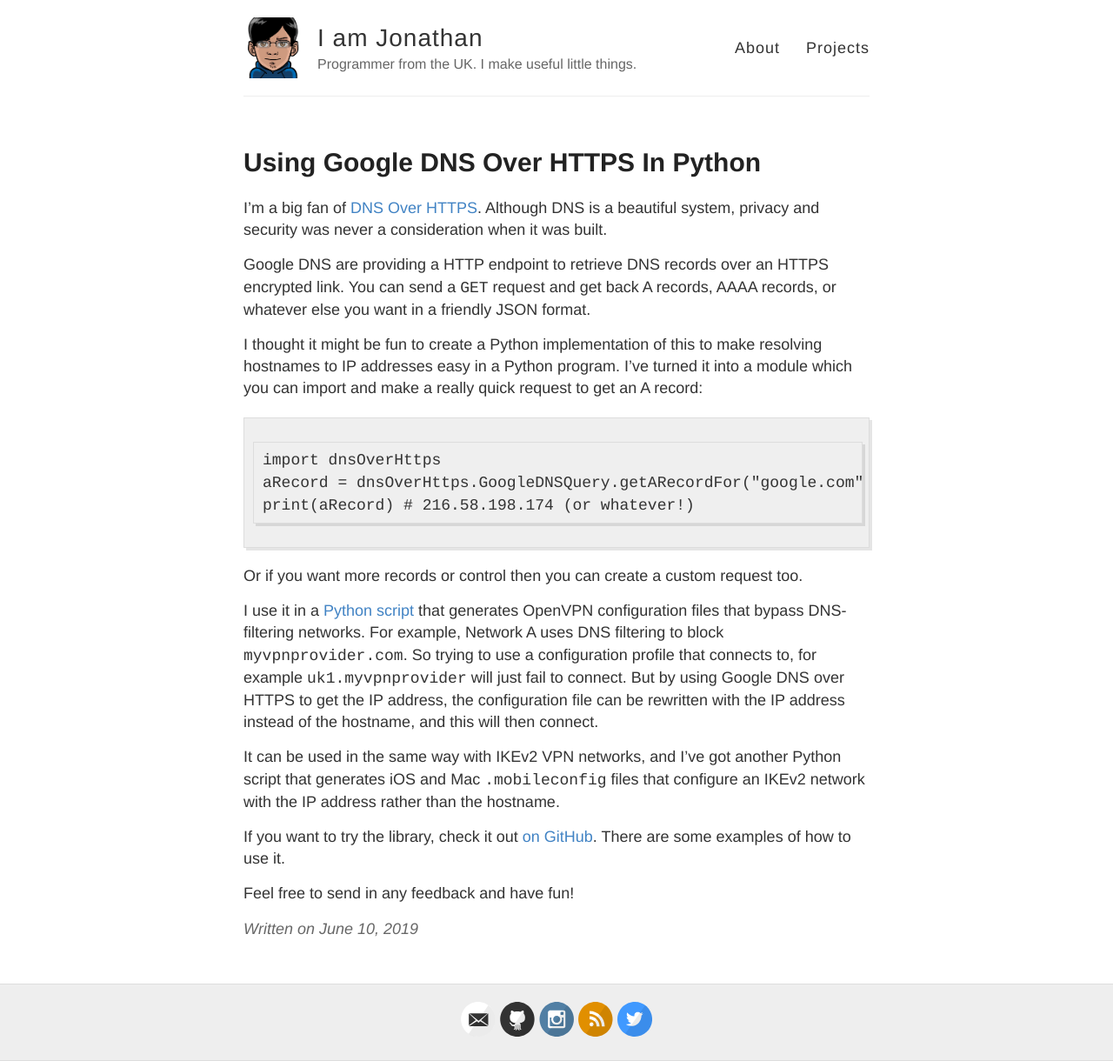
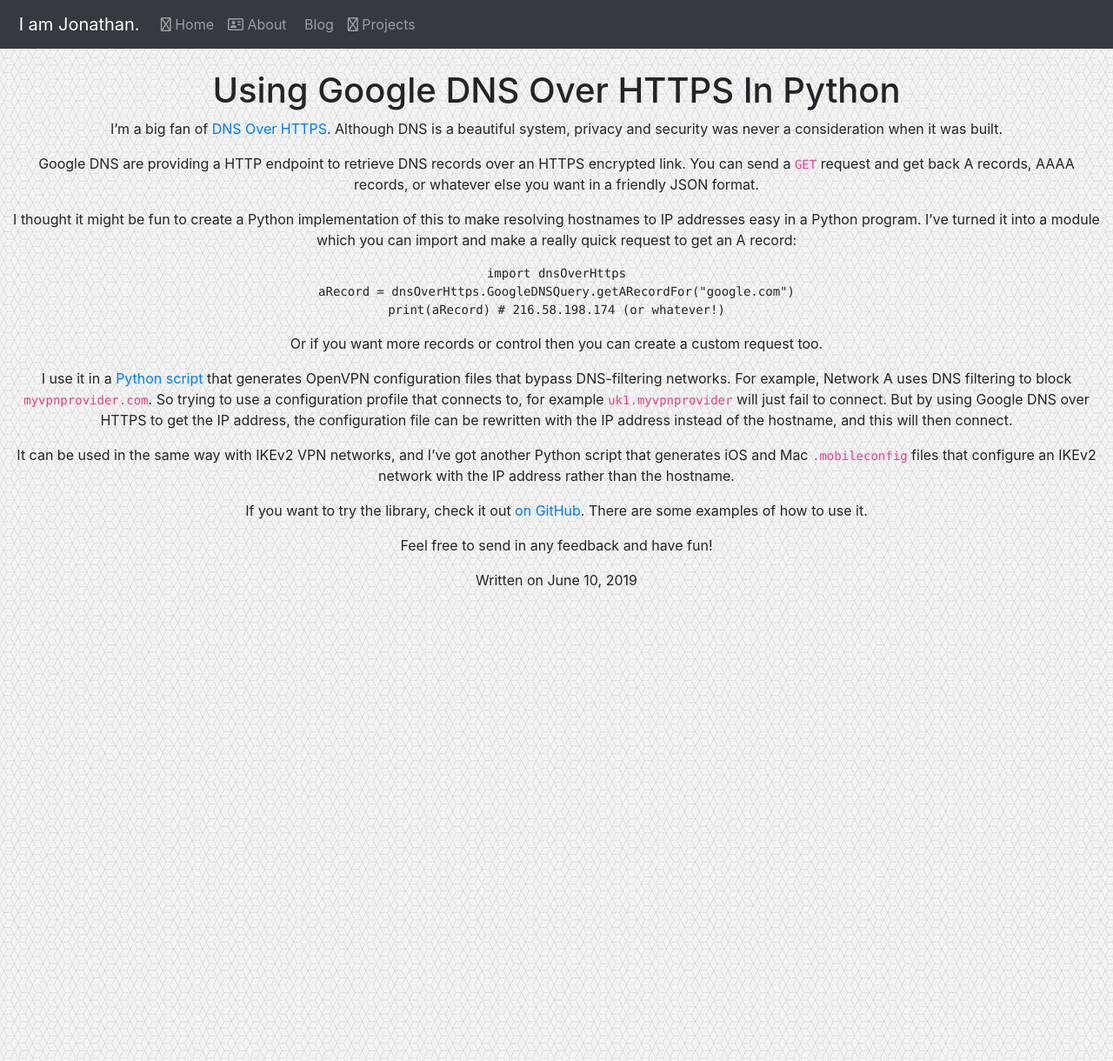
Before and after one commit to lovattj/lovattj.github.io, a Jekyll site: the page built from _posts/2019-6-10-Using-Google-DNS-Over-HTTPS-In-Python.md, in a window 1280 px wide and 1220 px high. Shown: the whole window at 87% size. Built offline with Jekyll 4.4.1, drawn with Linux system fonts in a browser that asks for light colours; nearby versions of some CDN libraries.

Commit message:
updated to use bootstrap

```diff
--- a/_config.yml
+++ b/_config.yml
@@ -3,10 +3,10 @@
 #
 
 # Name of your site (displayed in the header)
-name: I am Jonathan
+name: I am Jonathan.
 
 # Short bio or description (displayed in the header)
-description: Programmer from the UK. I make useful little things.
+description: Programmer from the UK. I try to make useful little things.
 
 # URL of your avatar or profile pic (you could use your GitHub profile pic)
 avatar: https://raw.githubusercontent.com/lovattj/lovattj.github.io/master/images/3456906.gif
--- a/_layouts/default.html
+++ b/_layouts/default.html
@@ -5,45 +5,54 @@
 
     {% include meta.html %}
 
-    <!--[if lt IE 9]>
-      <script src="http://html5shiv.googlecode.com/svn/trunk/html5.js"></script>
-    <![endif]-->
     <script src="https://kit.fontawesome.com/702a27c771.js"></script>
+    <script src="https://code.jquery.com/jquery-3.4.1.slim.min.js" integrity="sha384-J6qa4849blE2+poT4WnyKhv5vZF5SrPo0iEjwBvKU7imGFAV0wwj1yYfoRSJoZ+n" crossorigin="anonymous"></script>
+    <script src="https://cdn.jsdelivr.net/npm/popper.js@1.16.0/dist/umd/popper.min.js" integrity="sha384-Q6E9RHvbIyZFJoft+2mJbHaEWldlvI9IOYy5n3zV9zzTtmI3UksdQRVvoxMfooAo" crossorigin="anonymous"></script>
     <link rel="stylesheet" type="text/css" href="{{ site.baseurl }}/style.css" />
-    <link rel="alternate" type="application/rss+xml" title="{{ site.name }} - {{ site.description }}" href="{{ site.baseurl }}/feed.xml" />
+    <link rel="stylesheet" href="https://stackpath.bootstrapcdn.com/bootstrap/4.4.1/css/bootstrap.min.css" integrity="sha384-Vkoo8x4CGsO3+Hhxv8T/Q5PaXtkKtu6ug5TOeNV6gBiFeWPGFN9MuhOf23Q9Ifjh" crossorigin="anonymous">
+    <script src="https://stackpath.bootstrapcdn.com/bootstrap/4.4.1/js/bootstrap.min.js" integrity="sha384-wfSDF2E50Y2D1uUdj0O3uMBJnjuUD4Ih7YwaYd1iqfktj0Uod8GCExl3Og8ifwB6" crossorigin="anonymous"></script>
+
+    <style>
+      body {
+        background: url('/images/greek-vase.png') repeat 0 0;
+        padding-top: 10px !important;
+      }
+      .card {
+        margin-bottom: 10px !important;
+      }
+    </style>
   </head>
 
   <body>
-    <div class="wrapper-masthead">
-      <div class="container">
-        <header class="masthead clearfix">
-          <a title="Go to the home page" href="{{ site.baseurl }}/" class="site-avatar"><img src="{{ site.avatar }}" /></a>
+    <nav class="navbar navbar-expand-md navbar-dark bg-dark fixed-top">
+      <a class="navbar-brand" href="/"><i class="far fa-stars"></i> {{ site.name }}</a>
+      <button class="navbar-toggler" type="button" data-toggle="collapse" data-target="#navbarsExampleDefault" aria-controls="navbarsExampleDefault" aria-expanded="false" aria-label="Toggle navigation">
+        <span class="navbar-toggler-icon"></span>
+      </button>
 
-          <div class="site-info">
-            <h1 class="site-name"><a href="{{ site.baseurl }}/">{{ site.name }}</a></h1>
-            <p class="site-description">{{ site.description }}</p>
-          </div>
+      <div class="collapse navbar-collapse" id="navbarsExampleDefault">
+        <ul class="navbar-nav mr-auto">
+          <li class="nav-item">
+            <a class="nav-link" title="Home" href="/"><i class="far fa-home"></i> Home <span class="sr-only">(current)</span></a>
+          </li>
+          <li class="nav-item">
+            <a class="nav-link" title="About" href="/about"><i class="far fa-address-card"></i> About</a>
+          </li>
+          <li class="nav-item">
+            <a class="nav-link" title="Blog" href="/blog"><i class="far fa-book-user"></i> Blog</a>
+          </li>
+          <li class="nav-item">
+            <a class="nav-link" title="Projects" href="/projects"><i class="far fa-laptop-code"></i> Projects</a>
+          </li>
+        </ul>
+      </div>
+    </nav>
 
-          <nav>
-            <a title="About" href="{{ site.baseurl }}/about/"><i class="fal fa-user-crown"></i> About</a>&nbsp;
-            <a title="Projects" href="{{ site.baseurl }}/projects/"><i class="fal fa-code-branch"></i> Projects</a>
-          </nav>
-        </header>
-      </div>
-    </div>
+    <div id="main" role="main" class="container-fluid text-center" style="padding-top: 70px !important;">
+          {{ content }}
+    </div><!-- /.container -->
 
-    <div id="main" role="main" class="container">
-      {{ content }}
-    </div>
 
-    <div class="wrapper-footer">
-      <div class="container">
-        <footer class="footer">
-          {% include svg-icons.html %}
-        </footer>
-      </div>
-    </div>
 
-    {% include analytics.html %}
   </body>
 </html>
--- a/_layouts/post.html
+++ b/_layouts/post.html
@@ -13,5 +13,4 @@
     Written on {{ page.date | date: "%B %e, %Y" }}
   </div>
 
-  {% include disqus.html %}
 </article>
--- a/style.scss
+++ /dev/null
@@ -1,289 +0,0 @@
----
----
-
-//
-// IMPORTS
-//
-
-@import "reset";
-@import "variables";
-// Syntax highlighting @import is at the bottom of this file
-
-/**************/
-/* BASE RULES */
-/**************/
-
-html {
-  font-size: 100%;
-}
-
-body {
-	background: $white;
-  font: 18px/1.4 $helvetica;
-  color: $darkGray;
-}
-
-.container {
-  margin: 0 auto;
-  max-width: 740px;
-  padding: 0 10px;
-  width: 100%;
-}
-
-h1, h2, h3, h4, h5, h6 {
-  font-family: $helveticaNeue;
-  color: $darkerGray;
-  font-weight: bold;
-
-  line-height: 1.7;
-  margin: 1em 0 15px;
-  padding: 0;
-
-  @include mobile {
-    line-height: 1.4;
-  }
-}
-
-h1 {
-  font-size: 30px;
-  a {
-    color: inherit;
-  }
-}
-
-h2 {
-  font-size: 24px;
-}
-
-h3 {
-  font-size: 20px;
-}
-
-h4 {
-  font-size: 18px;
-  color: $gray;
-}
-
-p {
-  margin: 15px 0;
-}
-
-a {
-  color: $blue;
-  text-decoration: none;
-	cursor: pointer;
-  &:hover, &:active {
-    color: $blue;
-  }
-}
-
-ul, ol {
-  margin: 15px 0;
-  padding-left: 30px;
-}
-
-ul {
-  list-style-type: disc;
-}
-
-ol {
-  list-style-type: decimal;
-}
-
-ol ul, ul ol, ul ul, ol ol {
-  margin: 0;
-}
-
-ul ul, ol ul {
-  list-style-type: circle;
-}
-
-em, i {
-  font-style: italic;
-}
-
-strong, b {
-  font-weight: bold;
-}
-
-img {
-  max-width: 100%;
-}
-
-// Fixes images in popup boxes from Google Translate
-.gmnoprint img {
-  max-width: none;
-}
-
-.date {
-  font-style: italic;
-  color: $gray;
-}
-
-// Specify the color of the selection
-::-moz-selection {
-  color: $black;
-  background: $lightGray;
-}
-::selection {
-  color: $black;
-  background: $lightGray;
-}
-
-// Nicolas Gallagher's micro clearfix hack
-// http://nicolasgallagher.com/micro-clearfix-hack/
-.clearfix:before,
-.clearfix:after {
-    content: " ";
-    display: table;
-}
-
-.clearfix:after {
-    clear: both;
-}
-
-/*********************/
-/* LAYOUT / SECTIONS */
-/*********************/
-
-//
-// .masthead
-//
-
-.wrapper-masthead {
-  margin-bottom: 50px;
-}
-
-.masthead {
-  padding: 20px 0;
-  border-bottom: 1px solid $lightGray;
-
-  @include mobile {
-    text-align: center;
-  }
-}
-
-.site-avatar {
-  float: left;
-  width: 70px;
-  height: 70px;
-  margin-right: 15px;
-
-  @include mobile {
-    float: none;
-    display: block;
-    margin: 0 auto;
-  }
-
-  img {
-    border-radius: 5px;
-  }
-}
-
-.site-info {
-  float: left;
-
-  @include mobile {
-    float: none;
-    display: block;
-    margin: 0 auto;
-  }
-}
-
-.site-name {
-  margin: 0;
-  color: $darkGray;
-  cursor: pointer;
-  font-family: $helveticaNeue;
-  font-weight: 300;
-  font-size: 28px;
-  letter-spacing: 1px;
-}
-
-.site-description {
-  margin: -5px 0 0 0;
-  color: $gray;
-  font-size: 16px;
-
-  @include mobile {
-    margin: 3px 0;
-  }
-}
-
-nav {
-  float: right;
-  margin-top: 23px; // @TODO: Vertically middle align
-  font-family: $helveticaNeue;
-  font-size: 18px;
-
-  @include mobile {
-    float: none;
-    margin-top: 9px;
-    display: block;
-    font-size: 16px;
-  }
-
-  a {
-    margin-left: 20px;
-    color: $darkGray;
-    text-align: right;
-    font-weight: 300;
-    letter-spacing: 1px;
-
-    @include mobile {
-      margin: 0 10px;
-      color: $blue;
-    }
-  }
-}
-
-//
-// .main
-//
-
-.posts > .post {
-  padding-bottom: 2em;
-  border-bottom: 1px solid $lightGray;
-}
-
-.posts > .post:last-child {
-  padding-bottom: 1em;
-  border-bottom: none;
-}
-
-.post {
-  blockquote {
-    margin: 1.8em .8em;
-    border-left: 2px solid $gray;
-    padding: 0.1em 1em;
-    color: $gray;
-    font-size: 22px;
-    font-style: italic;
-  }
-
-  .comments {
-    margin-top: 10px;
-  }
-
-  .read-more {
-    text-transform: uppercase;
-    font-size: 15px;
-  }
-}
-
-.wrapper-footer {
-  margin-top: 50px;
-  border-top: 1px solid #ddd;
-  border-bottom: 1px solid #ddd;
-  background-color: $lightGray;
-}
-
-footer {
-  padding: 20px 0;
-  text-align: center;
-}
-
-// Settled on moving the import of syntax highlighting to the bottom of the CSS
-// ... Otherwise it really bloats up the top of the CSS file and makes it difficult to find the start
-@import "highlights";
-@import "svg-icons";
```
Also changed, not shown: blog.html (added, +18 -0 lines), index.html (+3 -13 lines), projects.md (+31 -4 lines), README.md (deleted), images/greek-vase.png (added), 2 other files.
